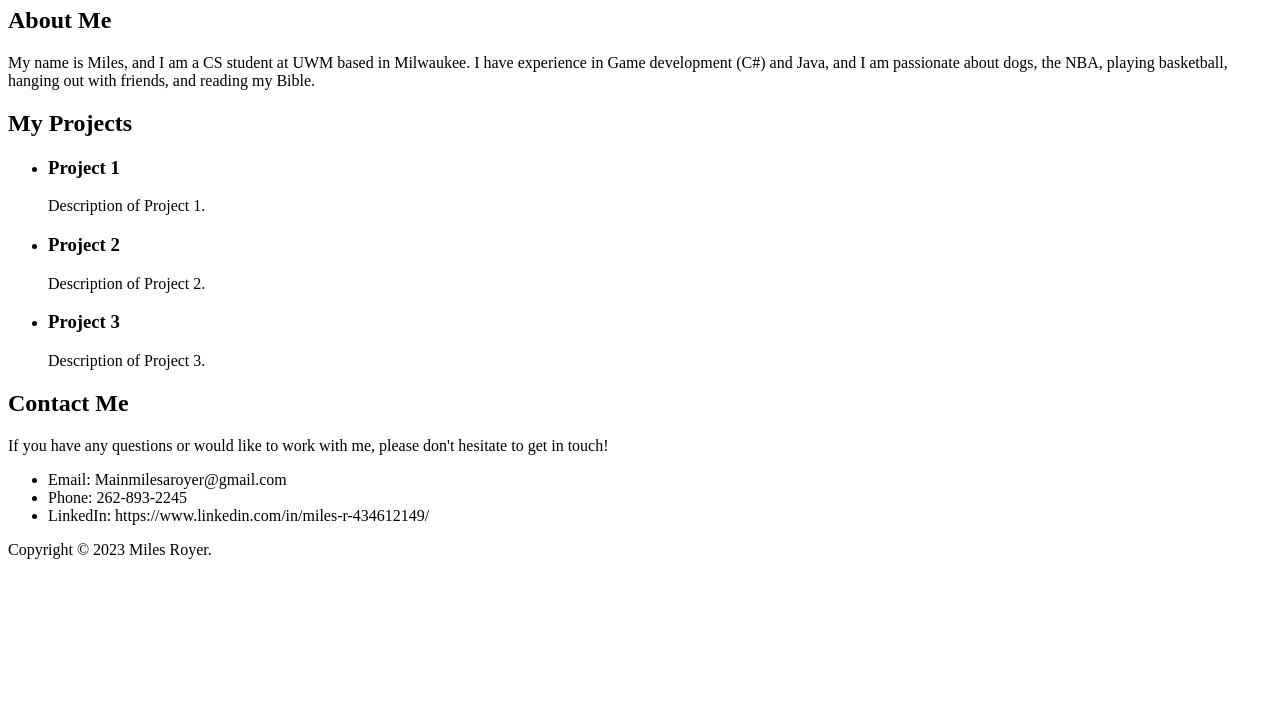
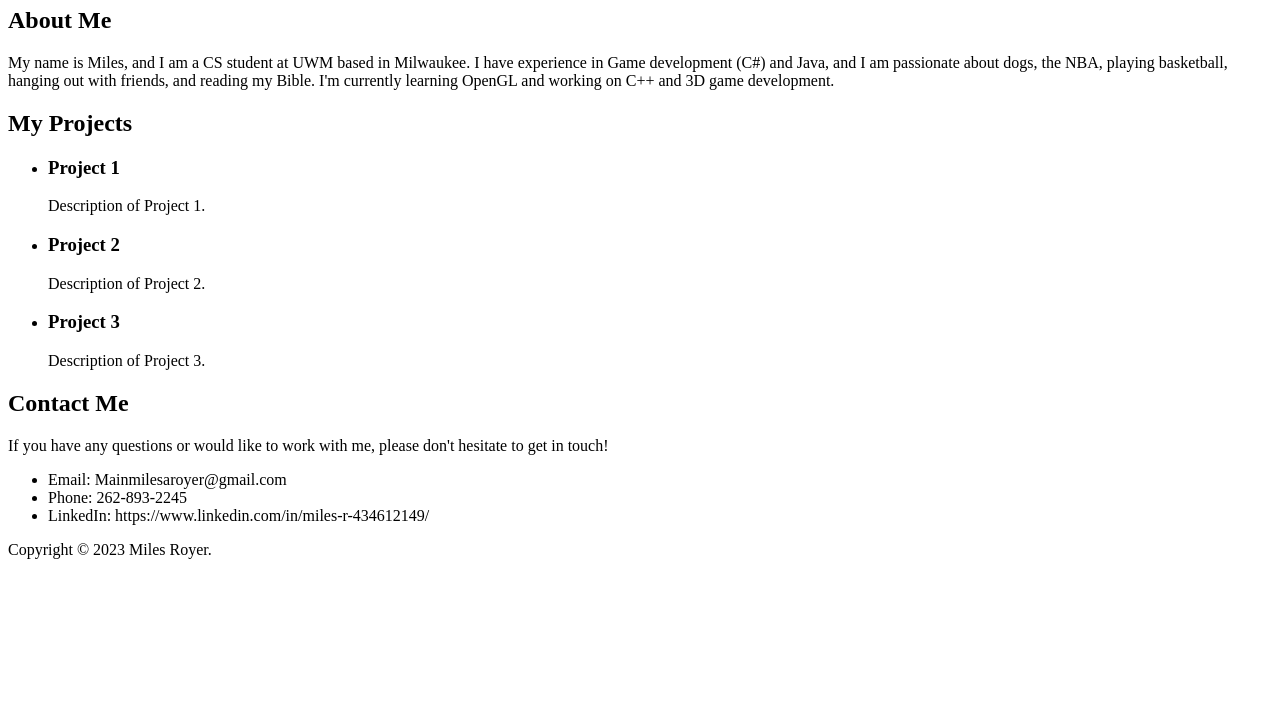
Before and after one commit to Milesroyeet/Milesroyeet.github.io, a plain HTML site: page index.html in a window 1280 px wide. Shown: the part 73-800 px from the top of the page. Drawn offline with Linux system fonts and the light colour scheme.

Commit message:
Update index.html

```diff
--- a/index.html
+++ b/index.html
@@ -9,7 +9,7 @@
 	</header>
 	<main>
 		<h2>About Me</h2>
-		<p>My name is Miles, and I am a CS student at UWM based in Milwaukee. I have experience in Game development (C#) and Java, and I am passionate about dogs, the NBA, playing basketball, hanging out with friends, and reading my Bible.</p>
+		<p>My name is Miles, and I am a CS student at UWM based in Milwaukee. I have experience in Game development (C#) and Java, and I am passionate about dogs, the NBA, playing basketball, hanging out with friends, and reading my Bible. I'm currently learning OpenGL and working on C++ and 3D game development.</p>
 		<h2>My Projects</h2>
 		<ul>
 			<li>
```
